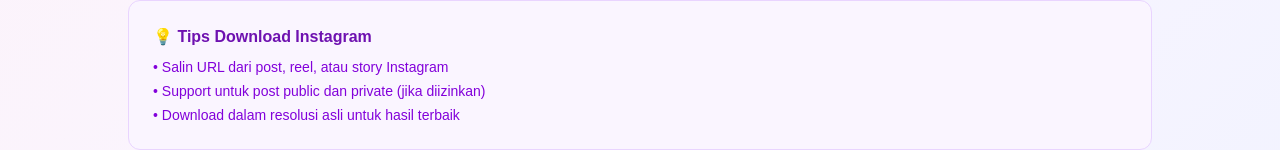
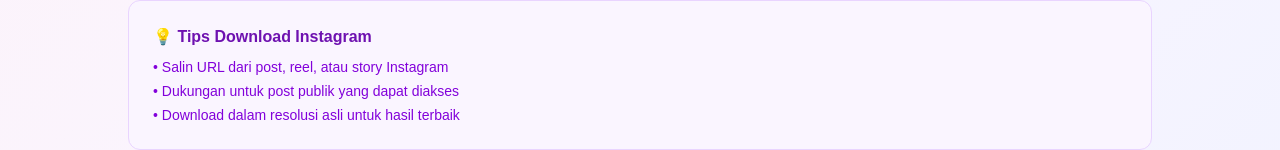
Before and after one commit to Strong-Bee/Zabrina-Downloader, a Next.js app: page /Instagram in a window 1280 px wide. Shown: the part 656-806 px from the top of the page. Built offline with nearby package versions, Linux system fonts and the light colour scheme.

Commit message:
chore(ui): clarify public-content-only support

```diff
--- a/app/Instagram/page.tsx
+++ b/app/Instagram/page.tsx
@@ -320,7 +320,7 @@ export default function InstagramPage() {
             </h4>
             <ul className="text-sm text-purple-700 dark:text-purple-300 space-y-1">
               <li>• Salin URL dari post, reel, atau story Instagram</li>
-              <li>• Support untuk post public dan private (jika diizinkan)</li>
+              <li>• Dukungan untuk post publik yang dapat diakses</li>
               <li>• Download dalam resolusi asli untuk hasil terbaik</li>
             </ul>
           </div>
```
